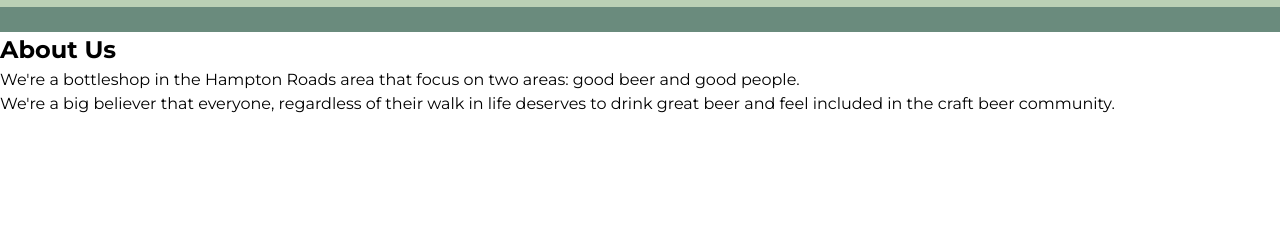
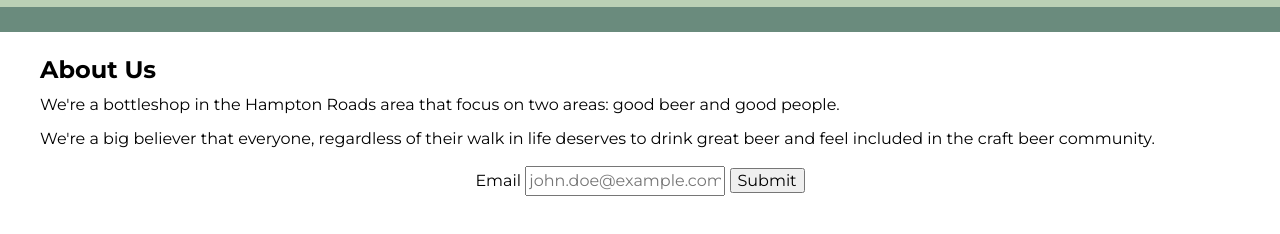
Before and after one commit to blaws006/freeCodeCamp_Product-Landing-Page, a plain HTML site: page index.html in a window 1280 px wide. Shown: the part 88-322 px from the top of the page. Drawn offline with Linux system fonts and the light colour scheme.

Commit message:
Added some padding and a form

```diff
--- a/assets/css/responsive.css
+++ b/assets/css/responsive.css
@@ -5,7 +5,6 @@
     #header {
         width: 100%;
         text-align: left;
-
     }
     #nav-bar {
         width: 80%;
@@ -27,4 +26,9 @@
         justify-content: space-evenly;
         padding: 0 10px;
     }
+    #intro {
+        display: flex;
+        flex-direction: column;
+        padding: 0;
+    }
 }
--- a/assets/css/style.css
+++ b/assets/css/style.css
@@ -44,3 +44,18 @@ header {
     justify-content: space-evenly;
     flex-wrap: wrap;
 }
+#intro {
+    margin: 0 auto;
+    margin-top: 20px;
+    text-align: left;
+    width: 100%;
+    max-width: 1200px;
+}
+
+#intro p  {
+  margin: 5px 0;
+}
+
+#form {
+    margin: 10px auto;
+}
--- a/index.html
+++ b/index.html
@@ -40,7 +40,11 @@
 			<h2 class="">About Us</h2>
 			<p>We're a bottleshop in the Hampton Roads area that focus on two areas: good beer and good people.</p>
 			<p>We're a big believer that everyone, regardless of their walk in life deserves to drink great beer and feel included in the craft beer community.</p>
-
+				<form id="form" action="https://www.freecodecamp.com/email-submit" method="GET">
+					<label for="email">Email</label>
+					<input type="email" name="email" id="email" placeholder="john.doe@example.com">
+					<input id="submit" type="submit" value="Submit">
+				</form>
 		</section>
 		<section id="about"></section>
 		<section id="works"></section>
```
